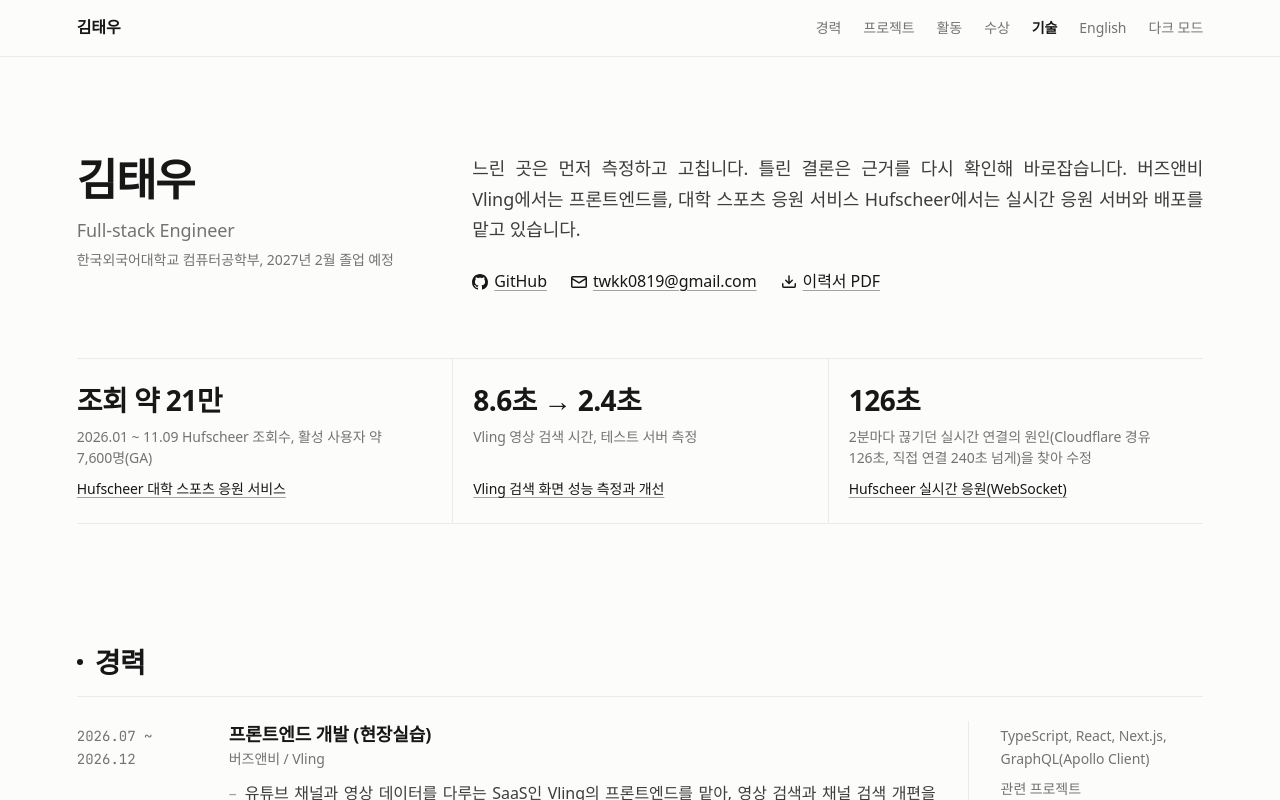
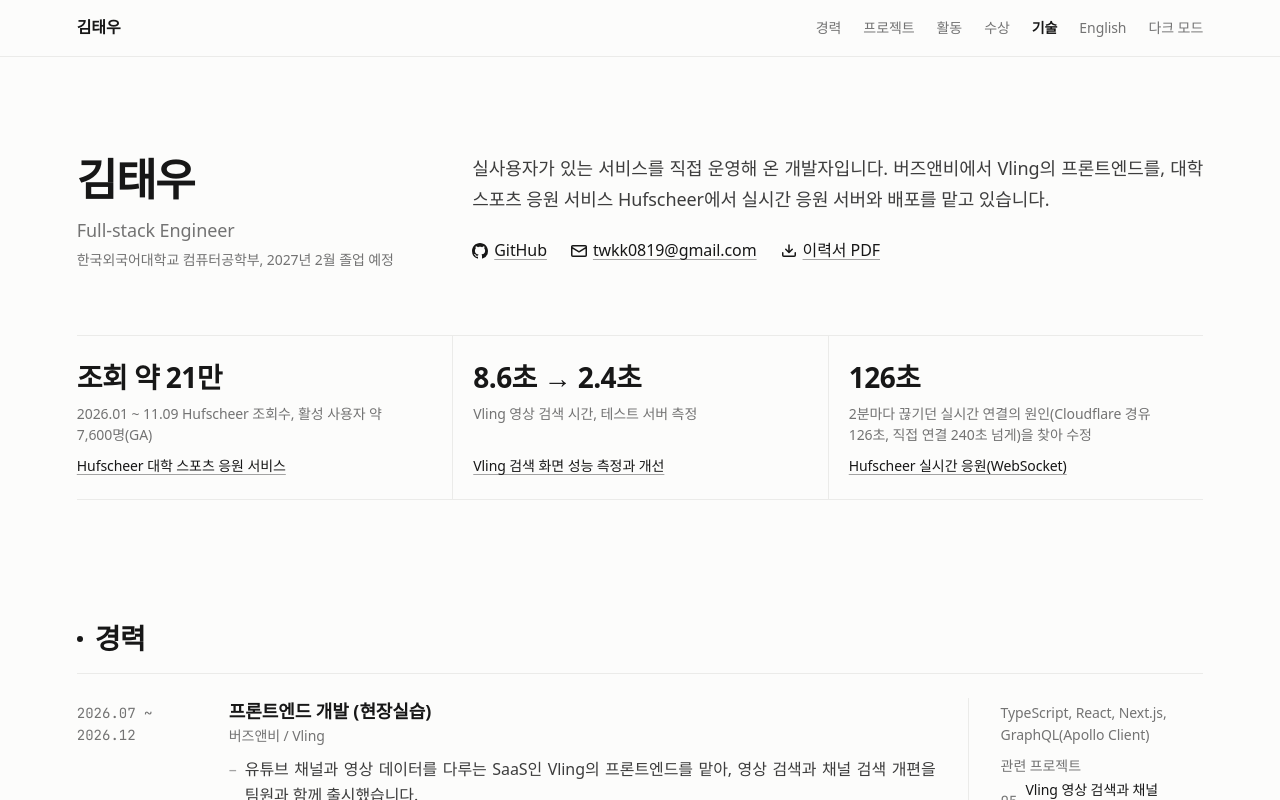
Before and after one commit to TAEW00KIM/TAEW00KIM.github.io, a React (Vite) app: page / in a window 1280 px wide. Shown: the top 800 px of the page. Built offline with nearby package versions, Linux system fonts and the light colour scheme; a web font is replaced by a local one.

Commit message:
첫 화면 소개를 이력서와 같은 문장으로: 실사용자가 있는 서비스를 직접 운영해 온 개발자

```diff
--- a/index.html
+++ b/index.html
@@ -3,7 +3,7 @@
   <head>
     <meta charset="UTF-8" />
     <meta name="viewport" content="width=device-width, initial-scale=1" />
-    <meta name="description" content="풀스택 개발자 김태우의 포트폴리오. 느린 곳은 먼저 측정하고 고칩니다. 틀린 결론은 근거를 다시 확인해 바로잡습니다." />
+    <meta name="description" content="풀스택 개발자 김태우의 포트폴리오. 실사용자가 있는 서비스를 직접 운영해 온 개발자입니다." />
     <meta name="theme-color" media="(prefers-color-scheme: light)" content="#fcfcfb" />
     <meta name="theme-color" media="(prefers-color-scheme: dark)" content="#111111" />
     <script>
@@ -20,7 +20,7 @@
     <meta property="og:type" content="website" />
     <meta property="og:site_name" content="Kim Taewoo" />
     <meta property="og:title" content="김태우 | 풀스택 개발자" />
-    <meta property="og:description" content="느린 곳은 먼저 측정하고 고칩니다. 틀린 결론은 근거를 다시 확인해 바로잡습니다." />
+    <meta property="og:description" content="실사용자가 있는 서비스를 직접 운영해 온 개발자입니다." />
     <meta property="og:url" content="https://kimtaewoo.dev/" />
     <meta property="og:image" content="https://kimtaewoo.dev/og.png" />
     <meta property="og:image:width" content="1200" />
--- a/src/data.en.ts
+++ b/src/data.en.ts
@@ -17,7 +17,7 @@ export const site = {
 
 export const hero = {
   tagline: [
-    "I measure slow spots before fixing them, and I recheck the evidence to correct wrong conclusions.",
+    "I build and run services that real users rely on.",
     "I work on the frontend of Vling at Buzz & Beyond,",
     "and the live cheering server and deployment of Hufscheer, a live cheering service for university sports.",
   ],
@@ -659,5 +659,5 @@ export const ui = {
   langLinkHref: "/",
   resumeFilename: "Kim_Taewoo_Resume_ko.pdf",
   docTitle: "Kim Taewoo | Full-stack Engineer",
-  description: "Portfolio of Kim Taewoo, a full-stack engineer. I measure slow spots before fixing them, and I recheck the evidence to correct wrong conclusions.",
+  description: "Portfolio of Kim Taewoo, a full-stack engineer. I build and run services that real users rely on.",
 };
--- a/src/data.ts
+++ b/src/data.ts
@@ -17,9 +17,9 @@ export const site = {
 
 export const hero = {
   tagline: [
-    "느린 곳은 먼저 측정하고 고칩니다. 틀린 결론은 근거를 다시 확인해 바로잡습니다.",
-    "버즈앤비 Vling에서는 프론트엔드를,",
-    "대학 스포츠 응원 서비스 Hufscheer에서는 실시간 응원 서버와 배포를 맡고 있습니다.",
+    "실사용자가 있는 서비스를 직접 운영해 온 개발자입니다.",
+    "버즈앤비에서 Vling의 프론트엔드를,",
+    "대학 스포츠 응원 서비스 Hufscheer에서 실시간 응원 서버와 배포를 맡고 있습니다.",
   ],
 };
 
@@ -707,5 +707,5 @@ export const ui = {
   langLinkHref: "/en/",
   resumeFilename: "김태우_이력서.pdf",
   docTitle: "김태우 | 풀스택 개발자",
-  description: "풀스택 개발자 김태우의 포트폴리오. 느린 곳은 먼저 측정하고 고칩니다. 틀린 결론은 근거를 다시 확인해 바로잡습니다.",
+  description: "풀스택 개발자 김태우의 포트폴리오. 실사용자가 있는 서비스를 직접 운영해 온 개발자입니다.",
 };
```
